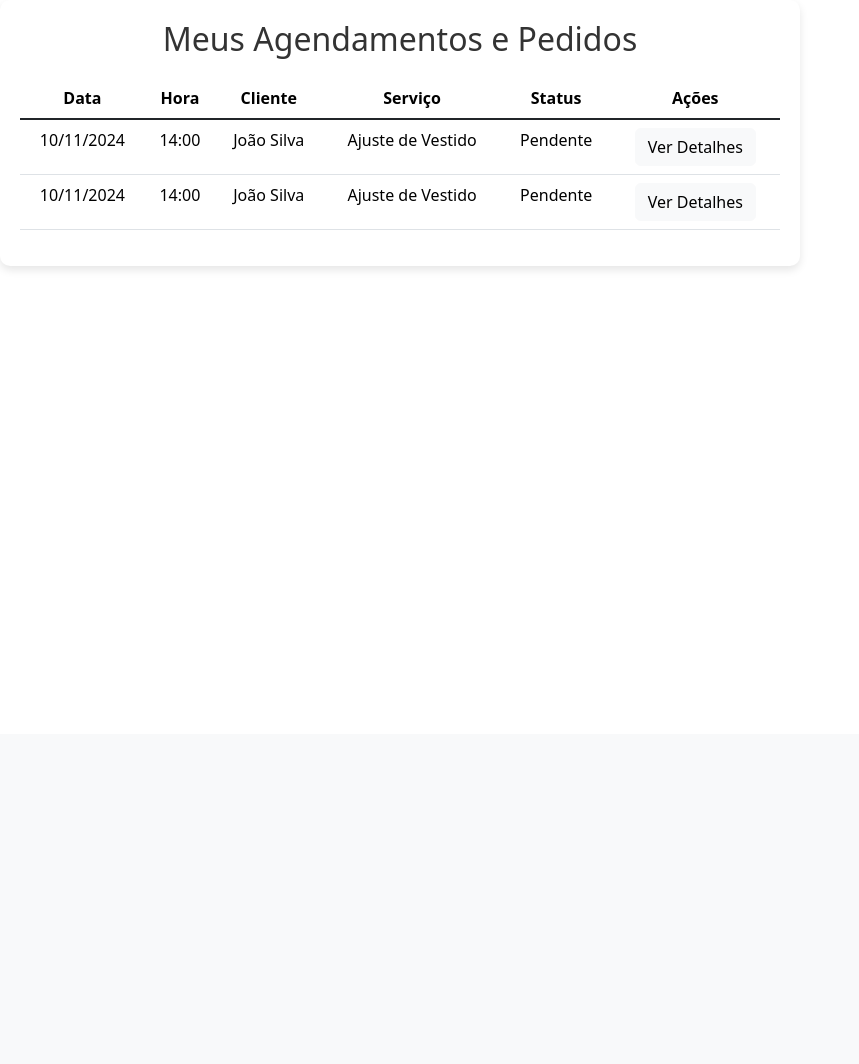
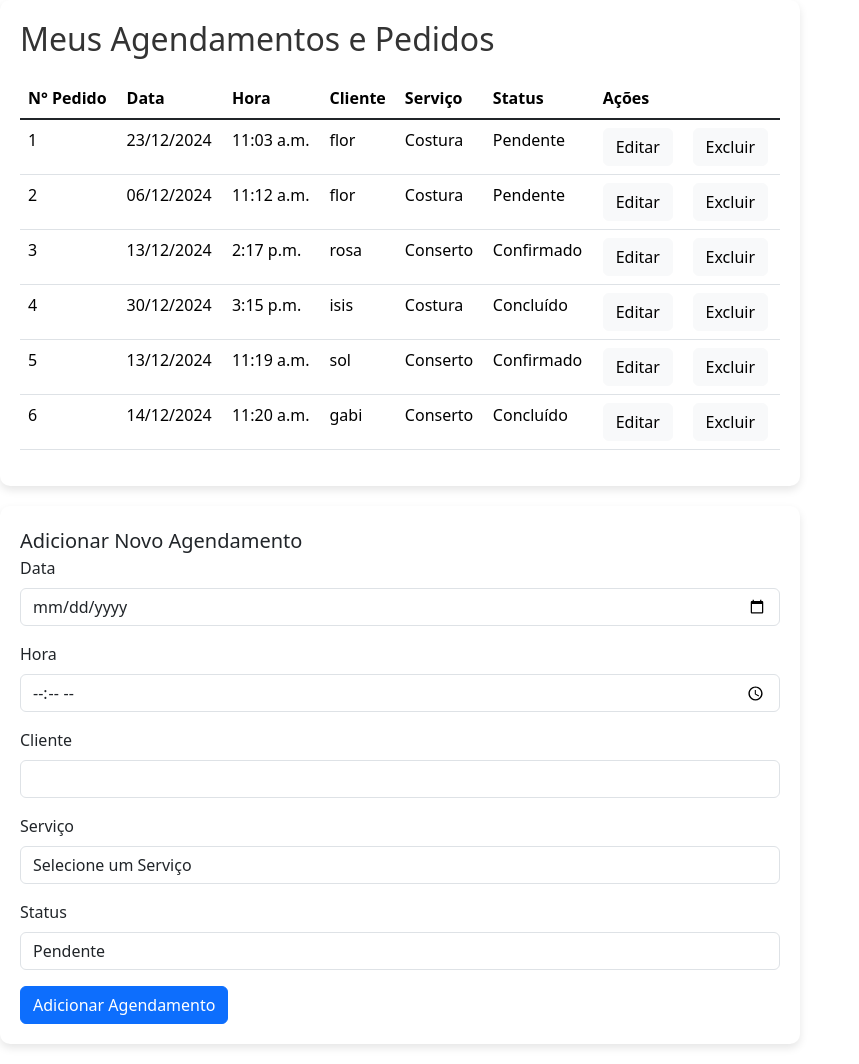
Before and after one commit to theJhonProgrammer/ProjetoIntegradorMF, a Django app: template api_cadastro/usuarios/templates/usuarios/pedidos.html in a window 1280 px wide. Shown: the part 66-1130 px from the top of the page, without its empty margins (0-859 px from the left). Before the commit the page ends 334 px from the top, so only its background shows below. Run offline with Django 5.2, Linux system fonts and the light colour scheme; the template is opened without the code that fills it: values that come from a table or form of the project are taken from there, others are empty; data comes from the database, SQL or seed files in the repository; both versions use the stored data as it was after the commit.

Commit message:
agendamentopedidos arrumar o delete

```diff
--- a/api_cadastro/usuarios/serializers.py
+++ b/api_cadastro/usuarios/serializers.py
@@ -3,6 +3,7 @@ from rest_framework import serializers
 from django.contrib.auth.models import User
 from django.db import models
 from django.contrib.auth.hashers import make_password
+from .models import Agendamento
 
 class UsuarioSerializer(serializers.ModelSerializer):
     # define que ela so vai ser escrita e nao lida no get
@@ -25,3 +26,8 @@ class UsuarioSerializer(serializers.ModelSerializer):
             password=validated_data['password']
         )
         return user
+
+class AgendamentoSerializer(serializers.ModelSerializer):
+    class Meta:
+        model = Agendamento
+        fields = '__all__'
--- a/api_cadastro/usuarios/static/css/stylescos.css
+++ b/api_cadastro/usuarios/static/css/stylescos.css
@@ -8,7 +8,8 @@
     box-shadow: 0 4px 8px rgba(0, 0, 0, 0.1);
     width: 90%;
     max-width: 800px;
-    text-align: center;
+    margin-bottom: 20px;
+
 }
 
 #agendamentos-section h2 {
--- a/api_cadastro/usuarios/static/js/scriptcos.js
+++ b/api_cadastro/usuarios/static/js/scriptcos.js
@@ -1,20 +1,86 @@
-const token = localStorage.getItem('token');
-console.log("cehou no script:", token)
-// Faz uma requisição autenticada
-fetch('/api/pedidos/', {
-    method: 'GET',
+// const token = localStorage.getItem('token');
+// console.log("cehou no script:", token)
+// // Faz uma requisição autenticada
+// fetch('/api/pedidos/', {
+//     method: 'GET',
+//     headers: {
+//         'Content-Type': 'application/json',
+//         'Authorization': `Token ${token}`, // Adiciona o token no cabeçalho
+//     }
+// })
+// .then(response => response.json())
+// .then(data => {
+
+//     console.log(data); // Processa os dados da resposta
+// })
+// .catch(error => {
+//     console.log(error);
+//     // Redireciona para a página de login, se necessário
+
+// });
+
+// Função para adicionar um novo agendamento à tabela
+function salvarAgendamento(event) {
+
+    const data = document.getElementById("data").value;
+    const hora = document.getElementById("hora").value;
+    const cliente = document.getElementById("cliente").value;
+    const servico = document.getElementById("servico").value;
+    const status= document.getElementById("status").value;
+
+    const dados = {
+        data: data,
+        hora : hora ,
+        cliente: cliente,
+        servico: servico,
+        status: status
+    };
+
+    /* Faz a chamada da api para insercao */
+    fetch('http://localhost:8000/api/pedidos/', {
+        method: 'POST',
         headers: {
-        'Content-Type': 'application/json',
-        'Authorization': `Token ${token}`, // Adiciona o token no cabeçalho
-    }
+            'Content-Type': 'application/json'
+        },
+        body: JSON.stringify(dados)
     })
     .then(response => response.json())
     .then(data => {
+        console.log('Success:', data);
 
-    console.log(data); // Processa os dados da resposta
+        location.reload()
+    })
+    .catch((error) => {
+        console.error('Error:', error);
+        alert("Erro ao enviar dados.");
+    });
+}
+
+function excluir(event){
+    /* Faz a chamada da api para insercao */
+
+    const linha = event.target.parentNode.parentNode;
+
+  // Obtém o ID da linha (adapte o seletor conforme sua estrutura HTML)
+    const id = linha.querySelector('td:first-child').textContent;
+
+    fetch(`http://localhost:8000/api/pedidos/${id}`, {
+        method: 'DELETE',
+
+    })
+    .then(response => {
+        if (!response.ok) {
+          throw new Error('Erro ao excluir linha');
+        }
+        return response.json();
+      })
+      .then(data => {
+        // Remove a linha da tabela (opcional)
+        linha.remove();
+        console.log('Linha excluída com sucesso:', data);
       })
       .catch(error => {
-    console.log(error);
-    // Redireciona para a página de login, se necessário
+        console.error('Erro:', error);
+      });
 
-});
+}
--- a/api_cadastro/usuarios/templates/usuarios/pedidos.html
+++ b/api_cadastro/usuarios/templates/usuarios/pedidos.html
@@ -40,6 +40,7 @@
         <table  class="table table-hover ">
             <thead>
                 <tr>
+                    <th>N° Pedido</th>
                     <th >Data</th>
                     <th>Hora</th>
                     <th>Cliente</th>
@@ -49,27 +50,69 @@
                 </tr>
             </thead>
             <tbody class="table-group-divider">
-                <tr>
-                    <td>10/11/2024</td>
-                    <td>14:00</td>
-                    <td>João Silva</td>
-                    <td>Ajuste de Vestido</td>
-                    <td>Pendente</td>
-                    <td><button class="btn btn-light">Ver Detalhes</button></td>
-                </tr>
-                <tr>
-                    <td>10/11/2024</td>
-                    <td>14:00</td>
-                    <td>João Silva</td>
-                    <td>Ajuste de Vestido</td>
-                    <td>Pendente</td>
-                    <td><button class="btn btn-light">Ver Detalhes</button></td>
-                </tr>
-                <!-- Repita as linhas para mais agendamentos -->
-            </tbody>
+              {% for agendamento in agendamentos %}
+              <tr>
+                  <td>{{ agendamento.id }}</td>
+                  <td>{{ agendamento.data|date:"d/m/Y" }}</td>
+                  <td>{{ agendamento.hora }}</td>
+                  <td>{{ agendamento.cliente }}</td>
+                  <td>{{ agendamento.servico }}</td>
+                  <td>{{ agendamento.status }}</td>
+                  <td><button class="btn btn-light">Editar</button></td>
+                  <td><button onclick="excluir(event)" class="btn btn-light">Excluir</button></td>
+              </tr>
+              {% endfor %}
+          </tbody>
         </table>
     </section>
 
+
+    <div  id="agendamentos-section"  aria-labelledby="addAppointmentModalLabel" aria-hidden="true">
+        <div class="modal-dialog">
+            <div class="modal-content">
+                <div class="modal-header">
+                    <h5 class="modal-title" id="addAppointmentModalLabel">Adicionar Novo Agendamento</h5>
+
+                </div>
+                <div class="modal-body">
+                    <form onsubmit="salvarAgendamento(event)" id="appointmentForm">
+                        <div class="mb-3">
+                            <label for="appointmentDate" class="form-label">Data</label>
+                            <input type="date" class="form-control" id="data" required>
+                        </div>
+                        <div class="mb-3">
+                            <label for="appointmentTime" class="form-label">Hora</label>
+                            <input type="time" class="form-control" id="hora" required>
+                        </div>
+                        <div class="mb-3">
+                            <label for="appointmentClient" class="form-label">Cliente</label>
+                            <input type="text" class="form-control" id="cliente" required>
+                        </div>
+                        <div class="mb-3">
+                            <label for="appointmentService" class="form-label">Serviço</label>
+                            <select class="form-control" id="servico" required>
+                                <option value="">Selecione um Serviço</option>
+                                <option value="Ajuste de Vestido">Ajuste de Vestido</option>
+                                <option value="Costura">Costura</option>
+                                <option value="Conserto">Conserto</option>
+                                <option value="Outro">Outro</option>
+                            </select>
+                        </div>
+                        <div class="mb-3">
+                            <label for="appointmentStatus" class="form-label">Status</label>
+                            <select class="form-control" id="status" required>
+                                <option value="Pendente">Pendente</option>
+                                <option value="Confirmado">Confirmado</option>
+                                <option value="Concluído">Concluído</option>
+                                <option value="Cancelado">Cancelado</option>
+                            </select>
+                        </div>
+                        <button type="submit" class="btn btn-primary">Adicionar Agendamento</button>
+                    </form>
+                </div>
+            </div>
+        </div>
+    </div>
     <script src="{% static 'js/scriptcos.js' %}"></script>
     <script src="https://cdn.jsdelivr.net/npm/bootstrap@5.3.3/dist/js/bootstrap.bundle.min.js" integrity="sha384-YvpcrYf0tY3lHB60NNkmXc5s9fDVZLESaAA55NDzOxhy9GkcIdslK1eN7N6jIeHz" crossorigin="anonymous"></script>
 </body>
--- a/api_cadastro/usuarios/urls.py
+++ b/api_cadastro/usuarios/urls.py
@@ -1,14 +1,16 @@
 from django.urls import path
-from .views import CadastroUsuarioView, UsuarioList,LoginView, MenuView, PedidosView
+from .views import CadastroUsuarioView, UsuarioList,LoginView, MenuView, PedidosView, AgendamentoList, PedidosUpdateDeleteView
 from rest_framework.authtoken.views import obtain_auth_token
 
 from . import views
 urlpatterns = [
     path('cadastro/', CadastroUsuarioView.as_view(), name='cadastro-usuario'),
     path('usuarios/', UsuarioList.as_view(), name='usuario-list'),
+    path('ag/', AgendamentoList.as_view(), name='ag-list'),
     path('login/', LoginView.as_view(), name='api_token_auth'),
     path('menu/', MenuView.as_view(), name='menu'),
     path('pedidos/', PedidosView.as_view(), name='menu'),
+    path('pedidos/<int:pk>/', PedidosUpdateDeleteView.as_view(), name='menu'),
 
 
 ]
--- a/api_cadastro/usuarios/views.py
+++ b/api_cadastro/usuarios/views.py
@@ -1,15 +1,16 @@
 from rest_framework.views import APIView
 from rest_framework.response import Response
 from rest_framework import status
-from django.shortcuts import get_object_or_404
 # from .models import Usuario
 from django.contrib.auth.models import User
-from .serializers import UsuarioSerializer
+from .serializers import UsuarioSerializer, AgendamentoSerializer
 from rest_framework.permissions import AllowAny, IsAuthenticated
 from rest_framework.authtoken.models import Token
 from rest_framework.authtoken.views import ObtainAuthToken
-from django.shortcuts import render
+from django.shortcuts import render, get_object_or_404
 from django.contrib.auth import authenticate
+from .models import Agendamento
+from django.contrib import messages
 
 class CadastroUsuarioView(APIView):
     permission_classes = [AllowAny] # Permite acesso público a este endpoint
@@ -61,6 +62,36 @@ class MenuView(APIView):
         return render(request, 'usuarios/index.html')
 
 class PedidosView(APIView):
-    permission_classes = [IsAuthenticated] #preciso que ele receba o token para autenticar
+    permission_classes = [AllowAny] #isautenticated nao funciona
     def get(self, request):
-        return render(request, 'usuarios/pedidos.html')
+        agendamentos = Agendamento.objects.all()
+        return render(request, 'usuarios/pedidos.html', {
+            'agendamentos': agendamentos
+    })
+
+
+    def post(self, request):
+        serializer = AgendamentoSerializer(data=request.data)
+        if serializer.is_valid():
+            ag = serializer.save()
+            return Response({
+                "agendamentos": serializer.data,
+                "message": "Agendamento adicionado com sucesso!"
+            }, status=status.HTTP_201_CREATED)
+        else:
+            return Response({
+                "errors": serializer.errors,
+                "message": "Erro ao adicionar agendamento. Verifique os dados."
+            }, status=status.HTTP_400_BAD_REQUEST)
+class PedidosUpdateDeleteView(APIView):
+    def delete(self, request, pk):
+        ag = get_object_or_404(Agendamento, pk=pk)
+        ag.delete()
+        return Response(status=status.HTTP_204_NO_CONTENT)
+
+class AgendamentoList(APIView):
+    permission_classes = [AllowAny] #tirar depois
+    def get(self, request):
+        g = Agendamento.objects.all()
+        serializer = AgendamentoSerializer(g, many=True)
+        return Response(serializer.data)
```
Also changed, not shown: api_cadastro/usuarios/models.py (+27 -0 lines), api_cadastro/db.sqlite3, api_cadastro/usuarios/migrations/0005_initial.py (added), 2 other files. Lines whose indentation alone changed are shown as unchanged.
